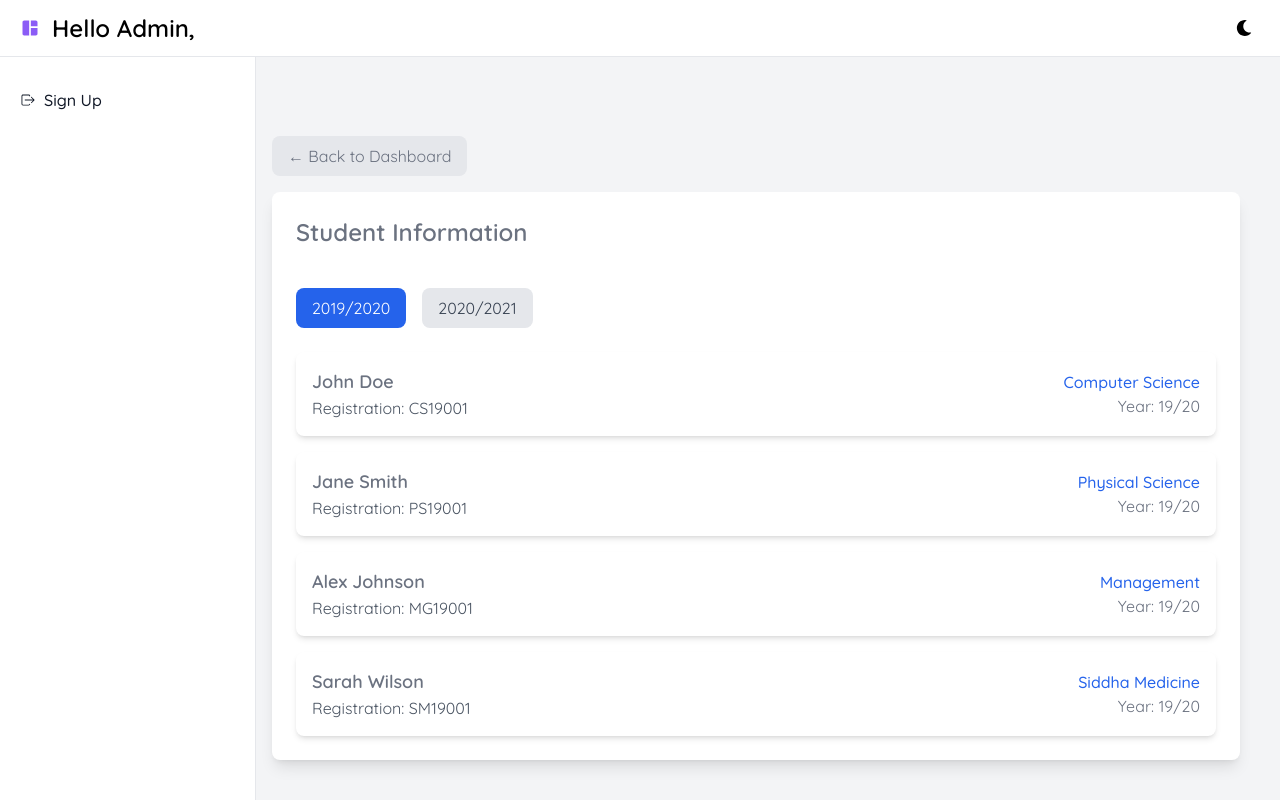
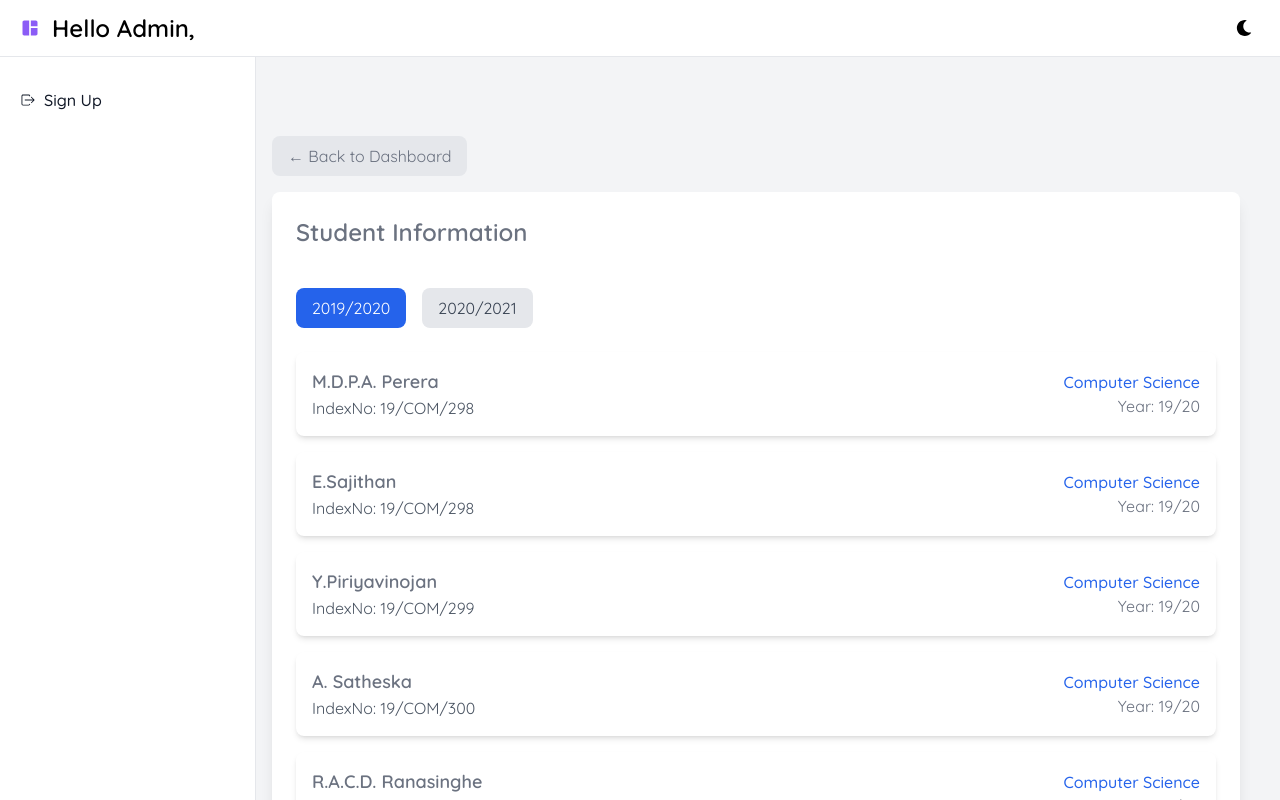
Before and after one commit to Ceeejeey/student-results-management-system, a React (Vite) app in the folder frontEnd/: page /admindashbord in a window 1280 px wide. Both pictures are taken after a click on the element "Students". Built offline with nearby package versions, Linux system fonts and the light colour scheme.

Commit message:
update files

```diff
--- a/frontEnd/src/Student/StudentDash.jsx
+++ b/frontEnd/src/Student/StudentDash.jsx
@@ -2,6 +2,8 @@ import { useState } from "react";
 import StudentSideBar from "./studentSideBar/StudentSideBar";
 import StudentHeader from "./studentHeader/StudentHeader";
 import StudentDashBord from "./StudentDashBord";
+import Main11 from "../ui/Main11";
+import Content from "../ui/Content";
 
 
 
@@ -26,7 +28,7 @@ const StudentDash = () => {
     <div className={`${darkMode && "dark"} font-quicksand bg-slate-200 h-screen flex-1 overflow-hidden `}>
       <StudentSideBar isSideBarOpen={isSideBarOpen} className="z-50 max-w-[200px]"/>
 
-      <div className="flex flex-col flex-1 overflow-hidden  ">
+      <div className="flex flex-col flex-1 overflow-hidden ">
         <StudentHeader toggleDarkMode={toggleDarkMode} darkMode={darkMode} toggleSideBar={toggleSideBar}/>
 
         <div className=" fixed overflow-auto w-[100%] ">
@@ -35,7 +37,11 @@ const StudentDash = () => {
 
 
 
-               <StudentDashBord onCardClick={handleCardClick} className="pl-12 h-full "/>
+
+
+                  <StudentDashBord onCardClick={handleCardClick} className="h-full pl-12 "/>
+
+
 
 
 
--- a/frontEnd/src/Student/StudentDashBord.jsx
+++ b/frontEnd/src/Student/StudentDashBord.jsx
@@ -56,7 +56,7 @@ const StudentDashBord = () => {
         ]
       },
       "2.2": {
-        gpa: 8.6,
+        gpa: 2.6,
         subjects: [
           { name: "Web Technologies", grade: "A", credits: 4 },
           { name: "Software Engineering", grade: "A+", credits: 4 },
@@ -65,7 +65,7 @@ const StudentDashBord = () => {
         ]
       },
       "3.1": {
-        gpa: 9.0,
+        gpa: 3.3,
         subjects: [
           { name: "Artificial Intelligence", grade: "A+", credits: 4 },
           { name: "Cyber Security", grade: "A", credits: 4 },
@@ -74,7 +74,7 @@ const StudentDashBord = () => {
         ]
       },
       "3.2": {
-        gpa: 8.8,
+        gpa: 2.1,
         subjects: [
           { name: "Deep Learning", grade: "A", credits: 4 },
           { name: "Blockchain", grade: "A+", credits: 4 },
--- a/frontEnd/src/admin/AdminDashboard.jsx
+++ b/frontEnd/src/admin/AdminDashboard.jsx
@@ -4,7 +4,7 @@ import Main11 from "../ui/Main11";
 import Content from "../ui/Content";
 import { useState } from "react";
 import Cards from "../components/Cards/Cards";
-import Calender from "../components/Calender"
+
 
 const AdminDashboard = () => {
   const [darkMode, setDarkMode] = useState(false);
--- a/frontEnd/src/components/Cards/Cards.jsx
+++ b/frontEnd/src/components/Cards/Cards.jsx
@@ -14,19 +14,34 @@ const CustomCard = ({ children, className = "" }) => {
 const StudentInfo = () => {
   // Sample student data
   const studentData = [
-    { id: 1, name: "John Doe", faculty: "Computer Science", year: "19/20", regNo: "CS19001" },
-    { id: 2, name: "Jane Smith", faculty: "Physical Science", year: "19/20", regNo: "PS19001" },
-    { id: 3, name: "Alex Johnson", faculty: "Management", year: "19/20", regNo: "MG19001" },
-    { id: 4, name: "Sarah Wilson", faculty: "Siddha Medicine", year: "19/20", regNo: "SM19001" },
-    { id: 5, name: "Mike Brown", faculty: "Computer Science", year: "20/21", regNo: "CS20001" },
-    { id: 6, name: "Emma Davis", faculty: "Physical Science", year: "20/21", regNo: "PS20001" },
-    { id: 7, name: "Tom Wilson", faculty: "Management", year: "20/21", regNo: "MG20001" },
-    { id: 8, name: "Lisa Anderson", faculty: "Siddha Medicine", year: "20/21", regNo: "SM20001" },
+
+    { id: 1, name: "M.D.P.A. Perera", faculty: "Computer Science", year: "19/20", IndexNo: "19/COM/298" },
+    { id: 2, name: "E.Sajithan", faculty: "Computer Science", year: "19/20", IndexNo: "19/COM/298" },
+    { id: 3, name: "Y.Piriyavinojan", faculty: "Computer Science", year: "19/20", IndexNo: "19/COM/299" },
+    { id: 4, name: "A. Satheska", faculty: "Computer Science", year: "19/20", IndexNo: "19/COM/300" },
+    { id: 5, name: "R.A.C.D. Ranasinghe", faculty: "Computer Science", year: "19/20", IndexNo: "19/COM/301" },
+    { id: 6, name: "P. Abiram", faculty: "Computer Science", year: "19/20", IndexNo: "19/COM/302" },
+    { id: 7, name: "V. Vithursiga", faculty: "Computer Science", year: "19/20", IndexNo: "19/COM/303" },
+    { id: 8, name: "P. Thuvaragan", faculty: "Computer Science", year: "19/20", IndexNo: "19/COM/304" },
+    { id: 9, name: "R.B.S.N Bandara", faculty: "Computer Science", year: "19/20", IndexNo: "19/COM/305" },
+    { id: 10, name: "M.A.A.N.Fernando", faculty: "Computer Science", year: "19/20", IndexNo: "19/COM/306" },
+    { id: 11, name: "J.P.S Madhushan", faculty: "Computer Science", year: "19/20", IndexNo: "19/COM/307" },
+    { id: 12, name: "K. Dinoritha", faculty: "Computer Science", year: "19/20", IndexNo: "19/COM/308" },
+    { id: 13, name: "S.D.S De Kulasinghe", faculty: "Computer Science", year: "19/20", IndexNo: "19/COM/309" },
+    { id: 14, name: "K.N.U Ranasinghe", faculty: "Computer Science", year: "19/20", IndexNo: "19/COM/310" },
+    { id: 15, name: "P. Sakaniya", faculty: "Computer Science", year: "19/20", IndexNo: "19/COM/311" },
+    { id: 16, name: "M.A.A.N.Fernando", faculty: "Computer Science", year: "20/21", IndexNo: "19/COM/306" },
+    { id: 17, name: "J.P.S Madhushan", faculty: "Computer Science", year: "20/21", IndexNo: "19/COM/307" },
+    { id: 18, name: "K. Dinoritha", faculty: "Computer Science", year: "20/21", IndexNo: "19/COM/308" },
+    { id: 19, name: "S.D.S De Kulasinghe", faculty: "Computer Science", year: "20/21", IndexNo: "19/COM/309" },
+    { id: 20, name: "K.N.U Ranasinghe", faculty: "Computer Science", year: "20/21", IndexNo: "19/COM/310" },
+    { id: 21, name: "P. Sakaniya", faculty: "Computer Science", year: "20/21", IndexNo: "19/COM/311" },
+
   ];
 
   const [selectedYear, setSelectedYear] = useState("19/20");
   const [selectedFaculty, setSelectedFaculty] = useState("all");
-  const faculties = ["all", "Computer Science", "Physical Science", "Management", "Siddha Medicine"];
+
 
   const filteredStudents = studentData.filter(student => {
     const yearMatch = student.year === selectedYear;
@@ -35,9 +50,9 @@ const StudentInfo = () => {
   });
 
   return (
-    <div className=" p-6">
+    <div className="p-6 ">
       <div className="flex flex-col gap-6">
-        <h3 className="text-2xl font-semibold mb-4">Student Information</h3>
+        <h3 className="mb-4 text-2xl font-semibold">Student Information</h3>
 
         {/* Year Selection Buttons */}
         <div className="flex gap-4">
@@ -69,13 +84,13 @@ const StudentInfo = () => {
           {filteredStudents.map(student => (
             <CustomCard key={student.id}>
               <div className="p-4">
-                <div className="flex justify-between items-center">
+                <div className="flex items-center justify-between">
                   <div>
-                    <h3 className="font-semibold text-lg">{student.name}</h3>
-                    <p className="text-gray-600">Registration: {student.regNo}</p>
+                    <h3 className="text-lg font-semibold">{student.name}</h3>
+                    <p className="text-gray-600">IndexNo: {student.IndexNo}</p>
                   </div>
                   <div className="text-right">
-                    <p className="text-blue-600 font-medium">{student.faculty}</p>
+                    <p className="font-medium text-blue-600">{student.faculty}</p>
                     <p className="text-gray-500">Year: {student.year}</p>
                   </div>
                 </div>
@@ -131,7 +146,7 @@ const Cards = ({ onCardClick }) => {
           {/* Back Button */}
           <button
             onClick={handleBack}
-            className="mb-4 px-4 py-2 bg-gray-200 rounded-lg hover:bg-gray-300 transition-colors"
+            className="px-4 py-2 mb-4 transition-colors bg-gray-200 rounded-lg hover:bg-gray-300"
           >
             ← Back to Dashboard
           </button>
--- a/frontEnd/src/constants/index.js
+++ b/frontEnd/src/constants/index.js
@@ -1,18 +1,4 @@
-import { GoGoal } from "react-icons/go";
-import { GrCloud } from "react-icons/gr";
-
-import {
-  IoIosStats,
-  IoIosSettings,
-  IoIosPerson,
-  IoIosPersonAdd,
-  IoIosEyeOff,
-  IoIosLogIn,
-  IoIosLogOut,
-} from "react-icons/io";
-import { FaChartBar, FaCalendarAlt, FaUsersCog } from "react-icons/fa";
-
-import image1 from "../assets/image1.jpg";
+import { IoIosLogOut } from "react-icons/io";
 
 export const links = [
   {
@@ -21,58 +7,3 @@ export const links = [
     text: "Sign Up",
   },
 ];
-
-export const employeesData = [
-  {
-    title: "Total Employees",
-    icon: IoIosPerson,
-    count: 200,
-    bgColor: "bg-blue-100",
-  },
-
-  {
-    title: "One Leave",
-    icon: IoIosEyeOff,
-    count: 15,
-    bgColor: "bg-blue-100",
-  },
-
-  {
-    title: "New Joinee",
-    icon: IoIosPersonAdd,
-    count: 25,
-    bgColor: "bg-yellow-100",
-  },
-];
-
-export const shortcutLink = [
-  {
-    title: "Goals",
-    icon: GoGoal,
-  },
-
-  {
-    title: "Plan",
-    icon: GrCloud,
-  },
-
-  {
-    title: "Stats",
-    icon: IoIosStats,
-  },
-
-  {
-    title: "Setting",
-    icon: IoIosSettings,
-  },
-];
-
-export const users = [
-  {
-    name: "Robert Fox",
-    country: "USA",
-    role: "python Developer",
-    image: image1,
-    bgColor: "bg-yellow-100",
-  },
-];
--- a/frontEnd/src/stats/Stats.jsx
+++ b/frontEnd/src/stats/Stats.jsx
@@ -1,6 +1,6 @@
 const Stats = () => {
   return (
-    <div className="flex flex-col md:flex-row gap-5">
+    <div className="flex flex-col gap-5 md:flex-row">
 
         <div className="flex flex-col gap-4 "></div>
 
```
